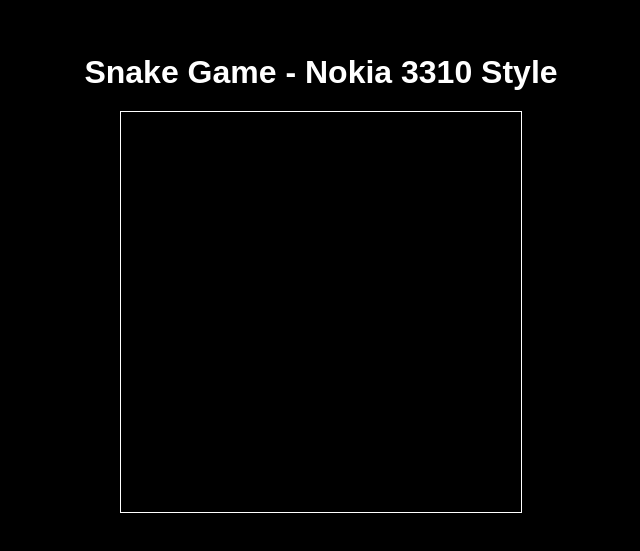
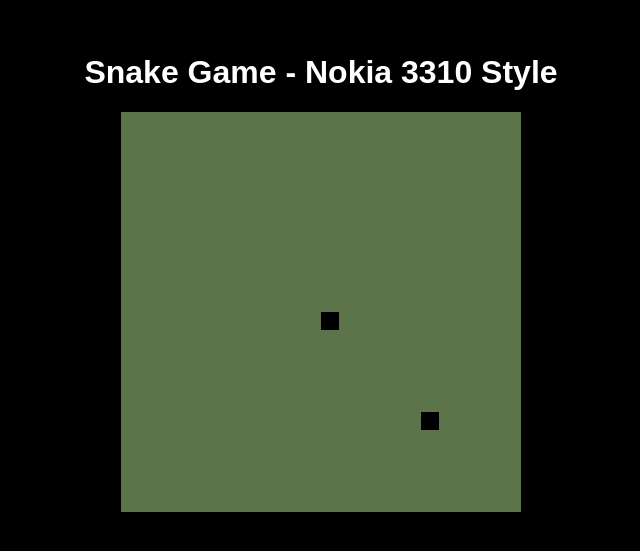
Before and after one commit to sich514/snake, a plain HTML site: page index.html in a window 1280 px wide. Shown: the part 127-678 px from the top of the page, without its empty margins (319-959 px from the left). Drawn offline with Linux system fonts and the light colour scheme.

Commit message:
Update style.css

```diff
--- a/style.css
+++ b/style.css
@@ -15,6 +15,6 @@
 }
 
 canvas {
-    border: 1px solid #fff;
-    background-color: #000;
+    border: 1px solid #000;
+    background-color: #5d744b;
 }
```
